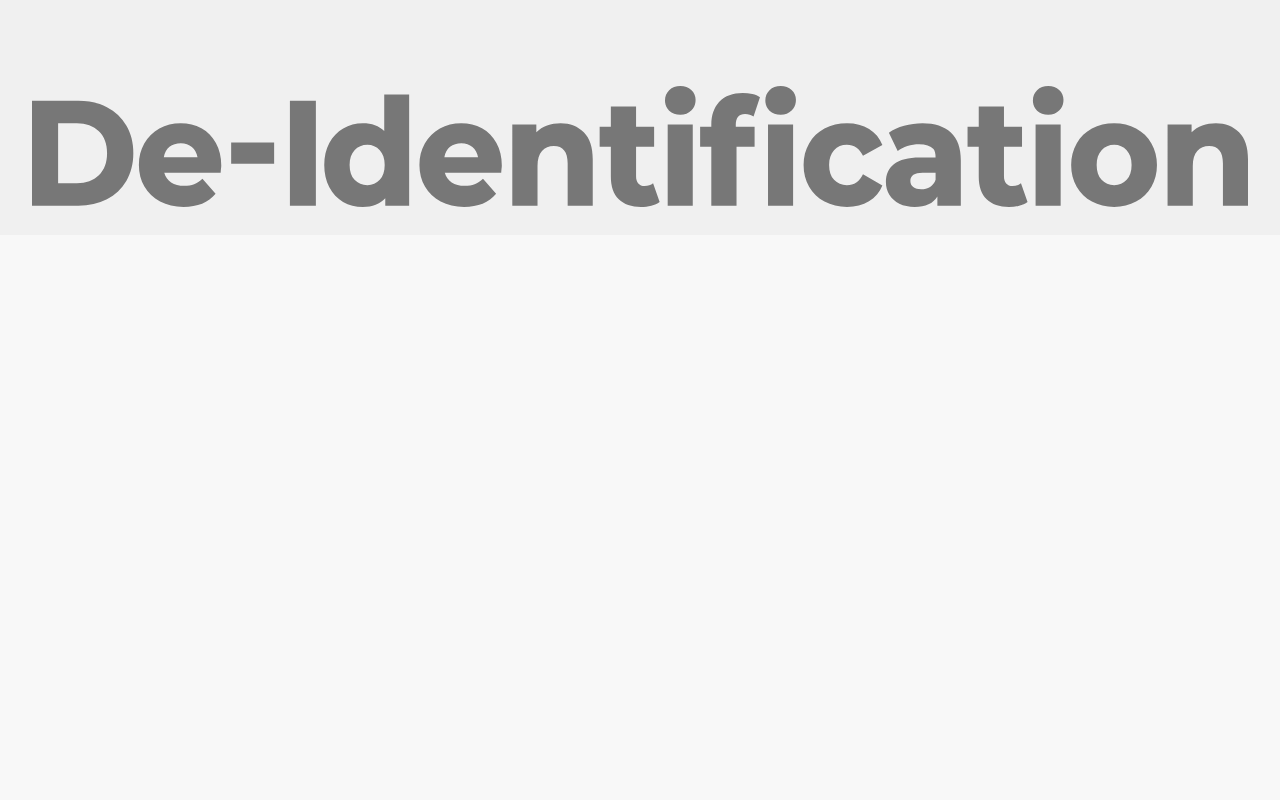
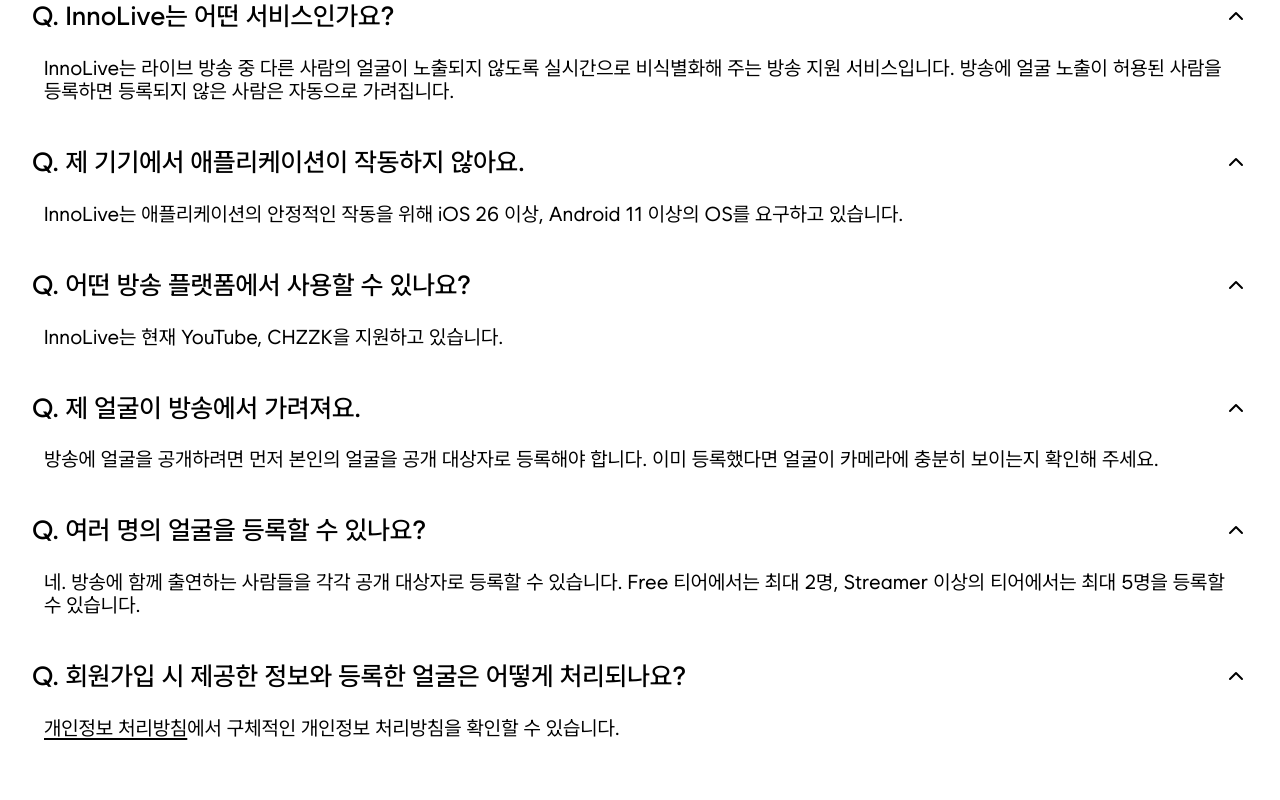
Before and after one commit to team-framework/innolive-client, a Next.js app in the folder apps/landing/: page / in a window 1280 px wide. Shown: the part 3200-4000 px from the top of the page. Before the commit the page ends 3435 px from the top, so only its background shows below. Built offline with nearby package versions, Linux system fonts and the light colour scheme; no server answers.

Commit message:
feat: FAQ 문답과 펼침 동작 구현

```diff
--- a/apps/landing/app/page.tsx
+++ b/apps/landing/app/page.tsx
@@ -1,3 +1,4 @@
+import { FAQSection } from "@/components/faq-section";
 import { FeatureSection } from "@/components/feature-section";
 import { Hero } from "@/components/hero";
 import { PrivacySection } from "@/components/privacy-section";
@@ -8,6 +9,7 @@ export default function Home() {
       <Hero />
       <PrivacySection />
       <FeatureSection />
+      <FAQSection />
     </main>
   );
 }
--- /dev/null
+++ b/apps/landing/components/faq-section.tsx
@@ -0,0 +1,97 @@
+import Image from "next/image";
+import Link from "next/link";
+import type { ReactNode } from "react";
+
+const items: { question: string; answer: ReactNode }[] = [
+  {
+    question: "Q. InnoLive는 어떤 서비스인가요?",
+    answer:
+      "InnoLive는 라이브 방송 중 다른 사람의 얼굴이 노출되지 않도록 실시간으로 비식별화해 주는 방송 지원 서비스입니다. 방송에 얼굴 노출이 허용된 사람을 등록하면 등록되지 않은 사람은 자동으로 가려집니다.",
+  },
+  {
+    question: "Q. 제 기기에서 애플리케이션이 작동하지 않아요.",
+    answer:
+      "InnoLive는 애플리케이션의 안정적인 작동을 위해 iOS 26 이상, Android 11 이상의 OS를 요구하고 있습니다.",
+  },
+  {
+    question: "Q. 어떤 방송 플랫폼에서 사용할 수 있나요?",
+    answer: "InnoLive는 현재 YouTube, CHZZK을 지원하고 있습니다.",
+  },
+  {
+    question: "Q. 제 얼굴이 방송에서 가려져요.",
+    answer:
+      "방송에 얼굴을 공개하려면 먼저 본인의 얼굴을 공개 대상자로 등록해야 합니다. 이미 등록했다면 얼굴이 카메라에 충분히 보이는지 확인해 주세요.",
+  },
+  {
+    question: "Q. 여러 명의 얼굴을 등록할 수 있나요?",
+    answer:
+      "네. 방송에 함께 출연하는 사람들을 각각 공개 대상자로 등록할 수 있습니다. Free 티어에서는 최대 2명, Streamer 이상의 티어에서는 최대 5명을 등록할 수 있습니다.",
+  },
+  {
+    question: "Q. 회원가입 시 제공한 정보와 등록한 얼굴은 어떻게 처리되나요?",
+    answer: (
+      <>
+        <Link
+          href="/privacy"
+          className="underline [text-underline-position:from-font]"
+        >
+          개인정보 처리방침
+        </Link>
+        에서 구체적인 개인정보 처리방침을 확인할 수 있습니다.
+      </>
+    ),
+  },
+];
+
+export function FAQSection() {
+  return (
+    <section
+      id="faq"
+      className="flex w-full flex-col items-center bg-background-secondary px-[var(--page-gutter)] py-16 lg:py-24 min-[106.5rem]:py-40"
+      aria-labelledby="faq-heading"
+    >
+      <div className="flex w-full max-w-[1408px] flex-col items-stretch gap-12">
+        <div className="flex w-full flex-col items-start justify-between gap-6 lg:flex-row lg:items-start lg:gap-x-16">
+          <h2
+            id="faq-heading"
+            className="break-words text-[clamp(2rem,1.05rem+4.2vw,4.25rem)] font-bold leading-[1.3] tracking-tight text-text-primary"
+          >
+            FAQ
+          </h2>
+          <p className="break-keep text-body-lg font-normal text-text-primary">
+            자주 묻는 질문
+          </p>
+        </div>
+
+        <div className="flex w-full flex-col gap-3">
+          {items.map((item) => (
+            <details
+              key={item.question}
+              open
+              className="flex w-full flex-col gap-2.5 py-2 open:[&_summary_img]:rotate-180"
+            >
+              <summary className="flex w-full cursor-pointer list-none items-center gap-2.5 py-2 [&::-webkit-details-marker]:hidden [&::marker]:content-none">
+                <span className="min-w-0 flex-1 break-keep text-left text-[clamp(1.125rem,0.95rem+0.85vw,1.625rem)] font-medium leading-[1.15] text-text-primary">
+                  {item.question}
+                </span>
+                <Image
+                  src="/icons/chevron-down.svg"
+                  alt=""
+                  width={24}
+                  height={24}
+                  unoptimized
+                  className="size-6 shrink-0 transition-transform"
+                />
+              </summary>
+              <div className="px-3 py-2">
+                <p className="break-keep text-xl font-normal leading-[1.15] text-text-primary">
+                  {item.answer}
+                </p>
+              </div>
+            </details>
+          ))}
+        </div>
+      </div>
+    </section>
+  );
+}
```
